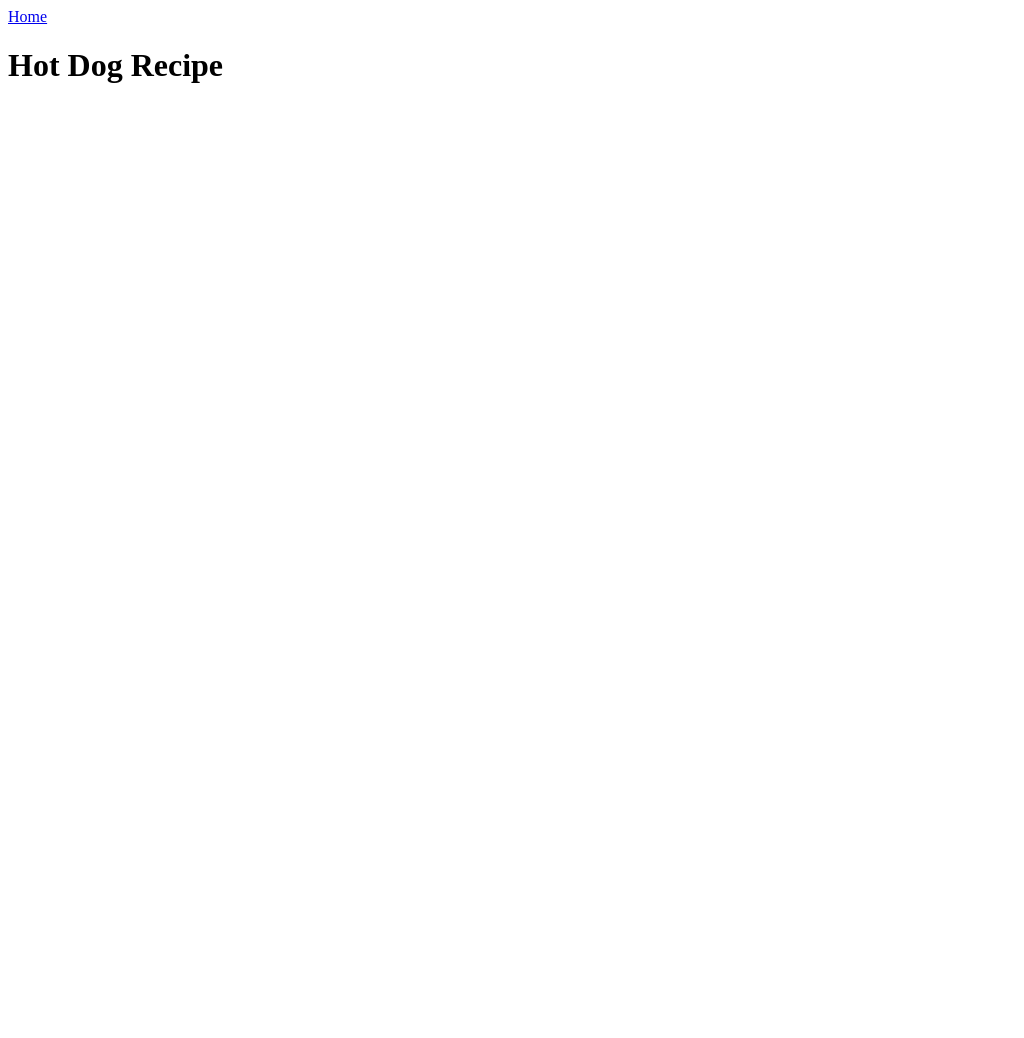
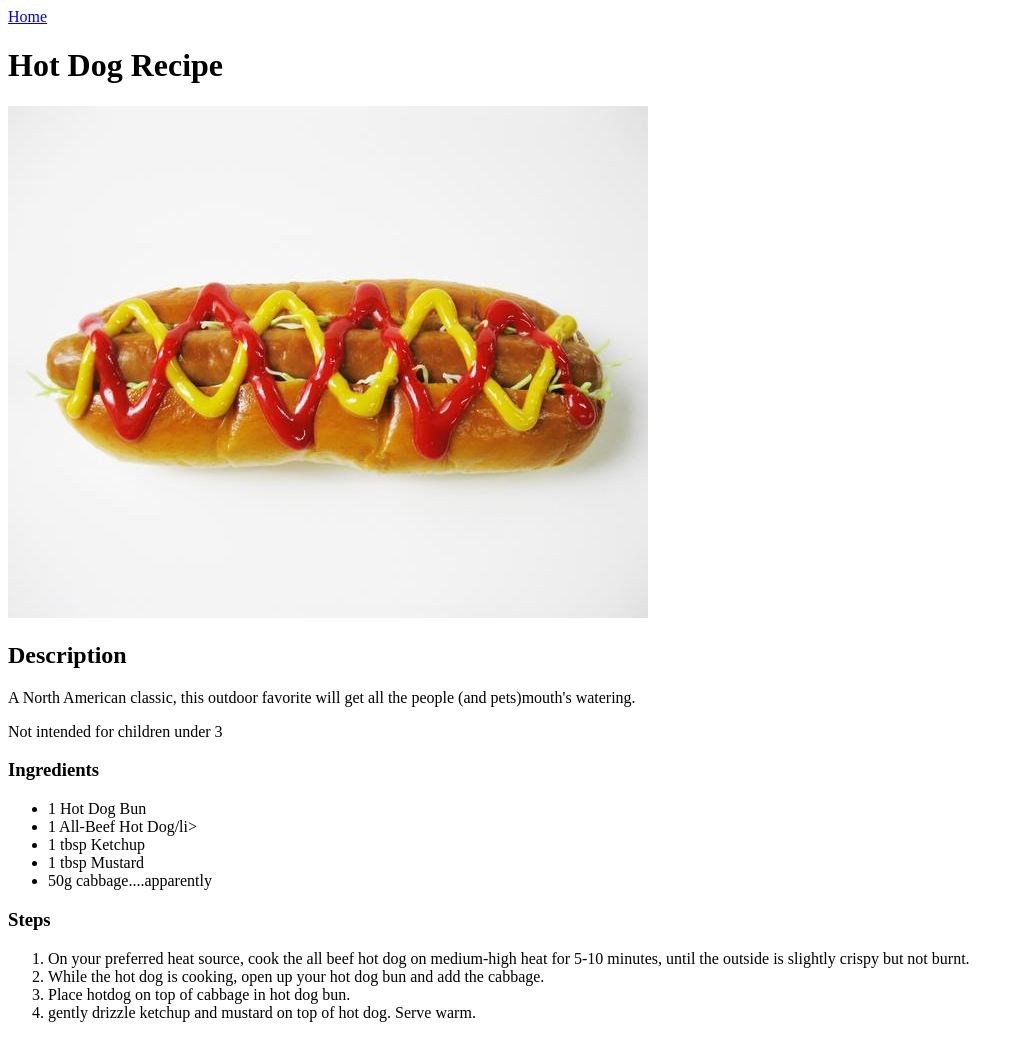
Before and after one commit to TuxedoBlack/odin-recipes, a plain HTML site: page recipes/hot-dog.html in a window 1280 px wide. Shown: the whole page, without its empty margins (0-1024 px from the left). Before the commit the page ends 800 px from the top, so only its background shows below. Drawn offline with Linux system fonts and the light colour scheme.

Commit message:
Inserted Link, completed hot dog page, added hot dog images
Added hot dog page link to home page, completed instructions and recipes to hot dog html, added hot dog image to image directory

```diff
--- a/recipes/hot-dog.html
+++ b/recipes/hot-dog.html
@@ -8,5 +8,24 @@
 <body>
     <a href="../index.html">Home</a>
     <h1>Hot Dog Recipe</h1>
+    <img src="../images/hot-dog.jpg" alt="Picture of a fully assembled hot dog with the fixin's">
+        <h2>Description</h2>
+    <p>A North American classic, this outdoor favorite will get all the people (and pets)mouth's watering.</p>
+    <p>Not intended for children under 3</p>
+    <h3>Ingredients</h3>
+    <ul>
+        <li>1 Hot Dog Bun</li>
+        <li>1 All-Beef Hot Dog/li>
+        <li>1 tbsp Ketchup</li>
+        <li>1 tbsp Mustard</li>
+        <li>50g cabbage....apparently</li>
+    </ul>
+    <h3>Steps</h3>
+    <ol>
+        <li>On your preferred heat source, cook the all beef hot dog on medium-high heat for 5-10 minutes, until the outside is slightly crispy but not burnt.</li>
+        <li>While the hot dog is cooking, open up your hot dog bun and add the cabbage.</li>
+        <li>Place hotdog on top of cabbage in hot dog bun.</li>
+        <li>gently drizzle ketchup and mustard on top of hot dog. Serve warm.</li>
+    </ol>
 </body>
 </html>
```
Also changed, not shown: index.html (+1 -0 lines), images/hot-dog.jpg (added).
